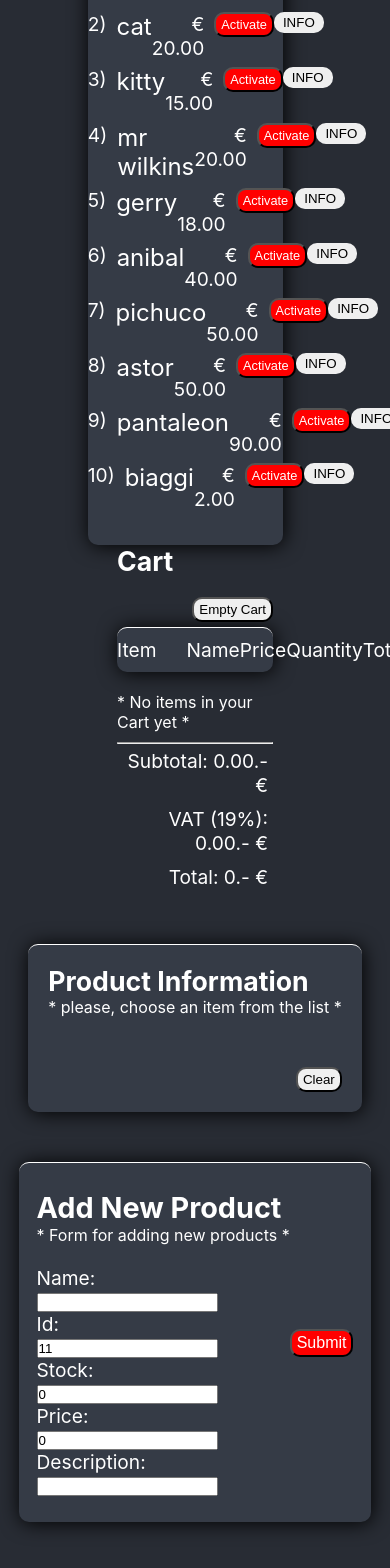
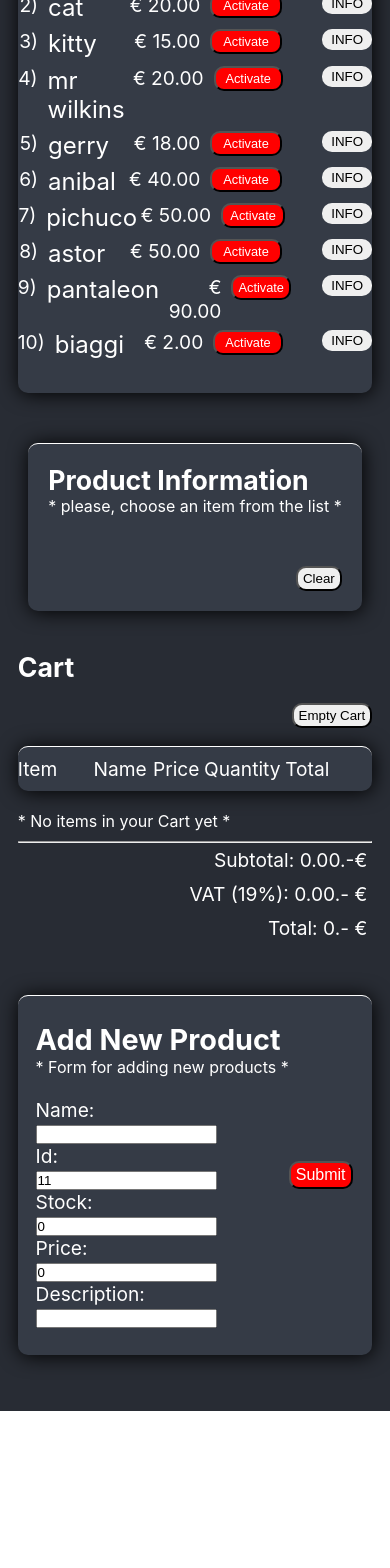
Before and after one commit to matiasfacio/Mini-Market, a React (Create React App) app: page / in a window 390 px wide. Shown: the part 366-1934 px from the top of the page. After the commit the page ends 1777 px from the top, so only its background shows below. Built offline with nearby package versions, Linux system fonts and the light colour scheme.

Commit message:
responsiveness

```diff
--- a/src/components/Container.js
+++ b/src/components/Container.js
@@ -32,11 +32,12 @@ function ListaProd() {
 
       <ListDisplay>
         <Listing />
+        <ProductInformation />
         <ContainerRight>{menuClick ? <DisplayCart /> : ""}</ContainerRight>
 
         <SecondPage>
+
           <Form />
-          <ProductInformation />
         </SecondPage>
       </ListDisplay>
     </div>
@@ -81,7 +82,7 @@ export const Nav = styled.div`
     padding-right: 2em;
     padding-top: 1em;
     display: flex;
-    justify-content: flex-end
+    justify-content: flex-end;
   }
 
   ul li {
@@ -100,13 +101,17 @@ export const Nav = styled.div`
 export const ContainerRight = styled.div`
   display: flex;
   flex-direction: column;
-  width: 40vw;
+  width: calc(100vw - 2em);
+  @media (min-width: 1024px) {
+    width: 80vw
+  }
 `;
 
 export const SecondPage = styled.div`
   display: flex;
-  flex-direction: row;
+  flex-direction: column;
   flex-wrap: wrap-reverse;
   justify-content: space-around;
   width: 100vw;
+
 `;
--- a/src/components/DisplayCart.js
+++ b/src/components/DisplayCart.js
@@ -7,7 +7,7 @@ const DisplayCart = () => {
 
   return (
     <div className="cart">
-      <div style={{ marginBottom: 20 }}>
+      <div style={{ marginBottom: 20, marginTop: 40 }}>
         <h2>Cart</h2>
       </div>
       <div className="button_empty_cart">
@@ -98,13 +98,17 @@ export default DisplayCart;
 export const CartCSS = styled.div`
   .displayCart {
     display: grid;
+    width: calc(100vw - 2em);
     grid-template-columns: 0.4fr 1fr 0.5fr 1fr 0.5fr 0.5fr;
     grid-template-rows: auto;
-    margin-top: 5px;
+    margin-top: 1em;
     background-color: #353b46;
     padding: 10px 0;
     box-shadow: 1px 1px 20px black;
     border-radius: 10px;
     border-top: 1px white solid;
+     @media (min-width: 1024px) {
+      width: 80vw
+    }
   }
 `;
--- a/src/components/Form.js
+++ b/src/components/Form.js
@@ -99,6 +99,7 @@ export const FormCSS = styled.form`
 
   .flex_form {
     display: flex;
+    width: calc(100vw - 2em);
     justify-content: stretch;
     align-items: center;
     background-color: #353b46;
--- a/src/components/Listing.js
+++ b/src/components/Listing.js
@@ -53,7 +53,7 @@ function Listing() {
               <button
                 className="product_display_info"
                 style={{ border: t.display ? "2px red solid" : "none" }}
-                onMouseOver={() => {
+                onClick={() => {
                   dispatch({ type: "CLEAR_INFO" });
                   dispatch({ type: "INFO_ITEM", index });
                 }}
@@ -77,9 +77,12 @@ export const TitleButton = styled.div`
 export const ListProducts = styled.div`
   display: flex;
   flex-direction: column;
-  width: 55vw;
+  width: 100vw;
   justify-content: space-around;
   align-items: flex-start;
+  @media (min-width: 1024px) {
+    width: 50vw
+  }
 `;
 
 export const Product = styled.div`
@@ -88,8 +91,11 @@ export const Product = styled.div`
   grid-template-rows: auto;
   justify-content: start;
   align-items: start;
-  width: 50vw;
+  width: calc(100vw - 2em);
   margin-bottom: 0.4em;
+    @media (min-width: 1024px) {
+      width: 50vw
+    }
 `;
 
 export const ContainerList = styled.div`
```
Also changed, not shown: src/App.css (line endings or trailing spaces).
